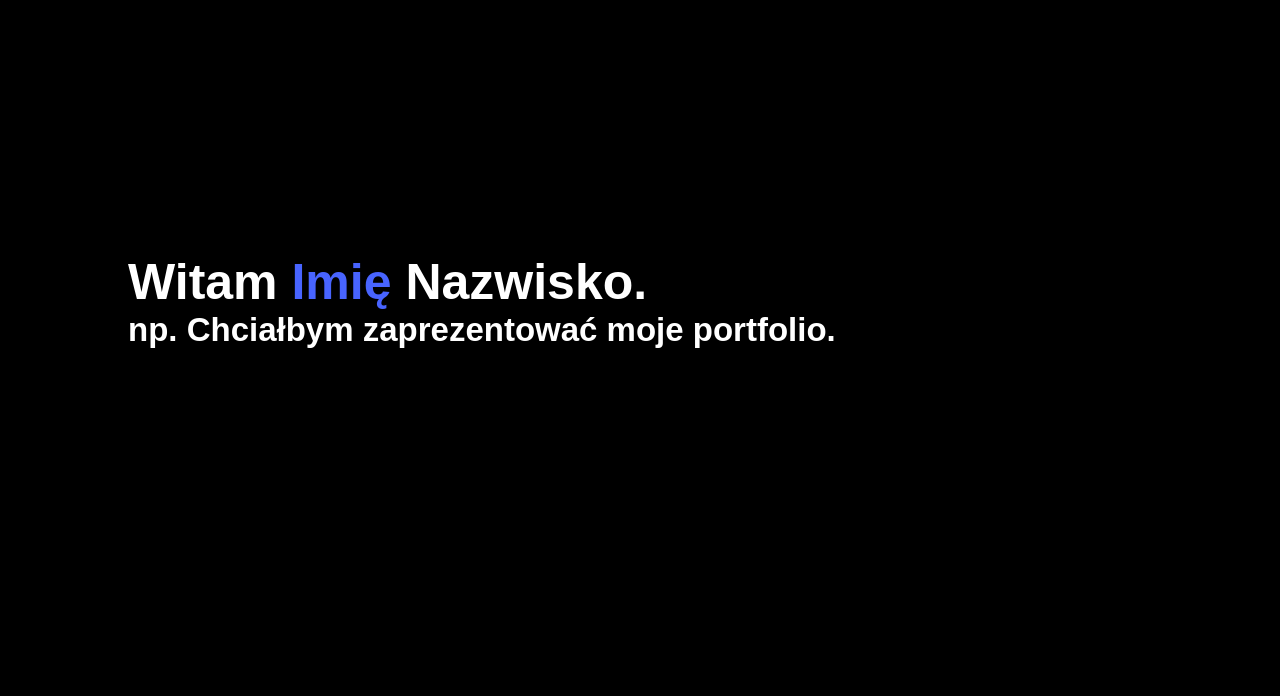
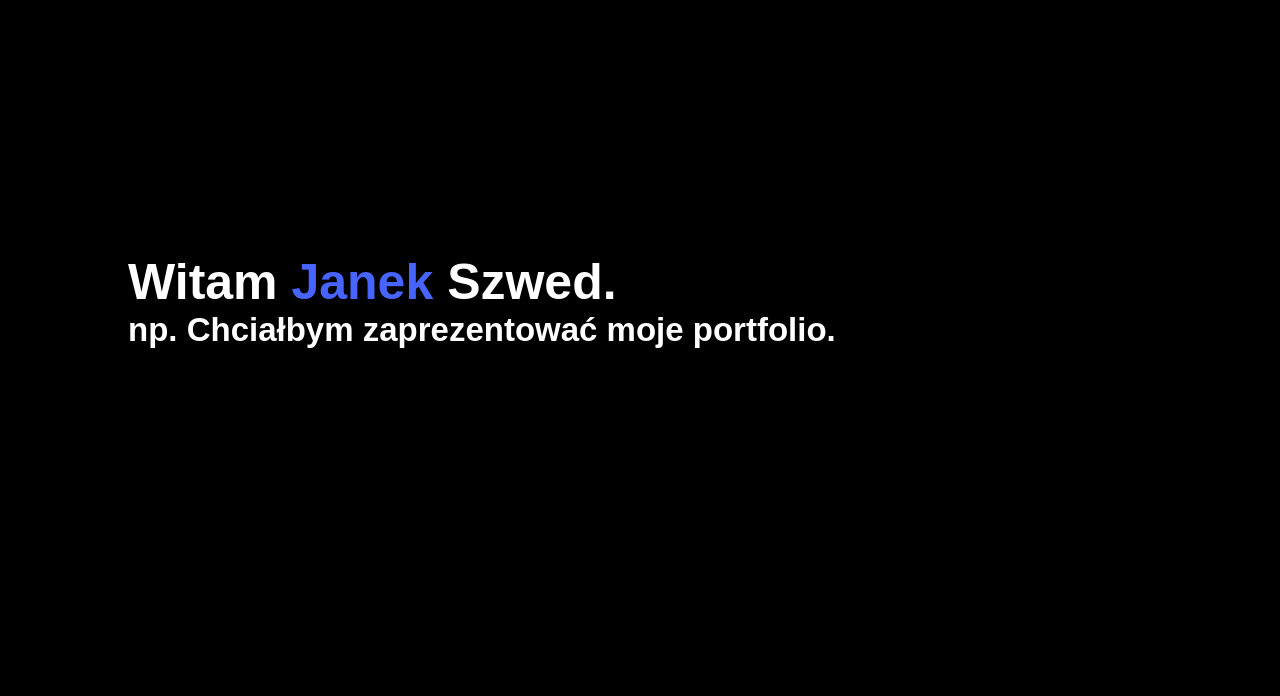
Before and after one commit to Janek-S/JS_MyWeb, a plain HTML site: page index.html in a window 1280 px wide. Shown: the part 104-800 px from the top of the page. Drawn offline with Linux system fonts and the light colour scheme.

Commit message:
Update index.html

```diff
--- a/index.html
+++ b/index.html
@@ -28,7 +28,7 @@
             </div>
         </nav>
         <div class="header-text">
-            <h1 class="slide-left">Witam <span>Imię</span> Nazwisko.</h1> <!--miejsce na przedstawienie swojej osoby-->
+            <h1 class="slide-left">Witam <span>Janek</span> Szwed.</h1> <!--miejsce na przedstawienie swojej osoby-->
             <p class="slide-left">np. Chciałbym zaprezentować moje portfolio.</p> <!--krótki opis czego dotyczy strona-->
         </div>
     </div>
```
